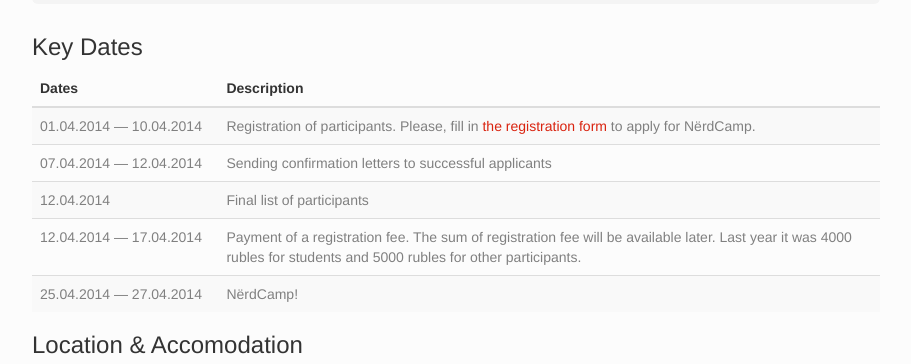
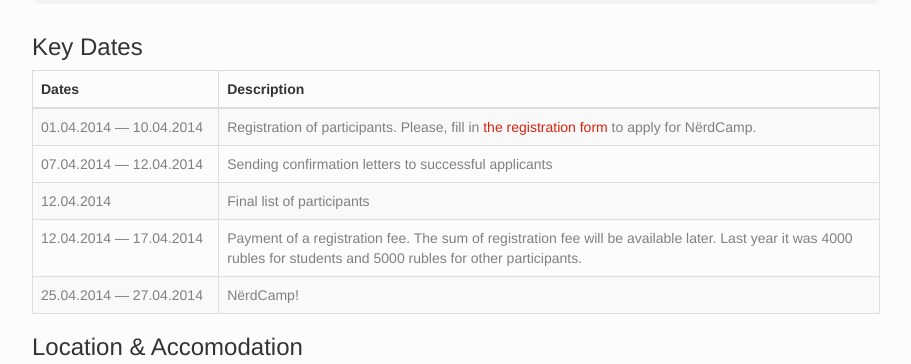
Before and after one commit to katriyna/katriyna.github.io, a plain HTML site: page index.html in a window 1280 px wide. Shown: the part 1270-1634 px from the top of the page, without its empty margins (38-949 px from the left). Drawn offline with nearby package versions, Linux system fonts and the light colour scheme; a script that the page names is missing.

Commit message:
bordered table

```diff
--- a/index.html
+++ b/index.html
@@ -195,7 +195,7 @@
 
             <h3 id="keydates">Key Dates</h3>
 
-            <table class="table table-striped table-hover">
+            <table class="table table-striped table-hover table-bordered">
                 <thead>
                 <tr>
                     <th width="22%">Dates</th>
```
